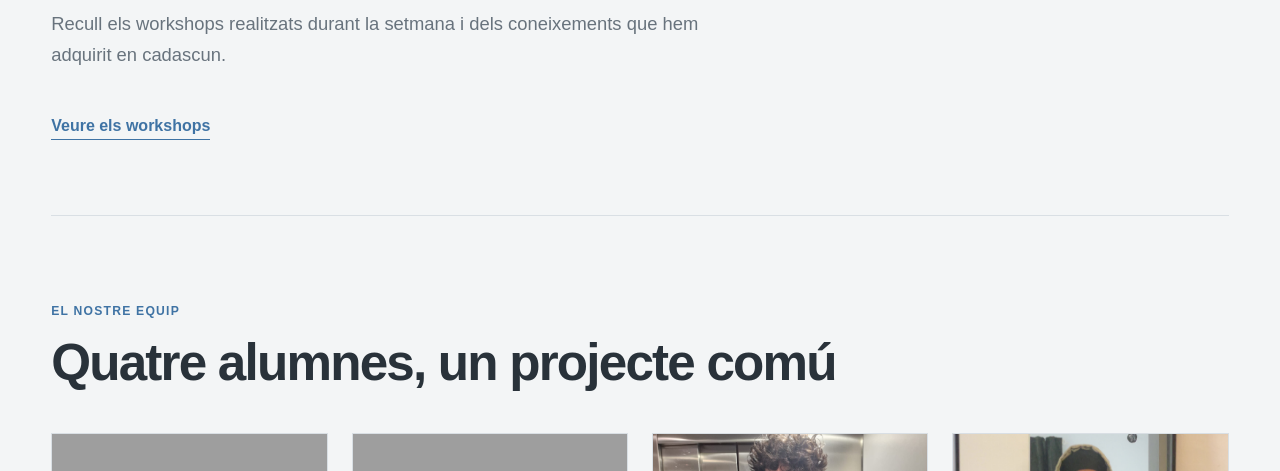
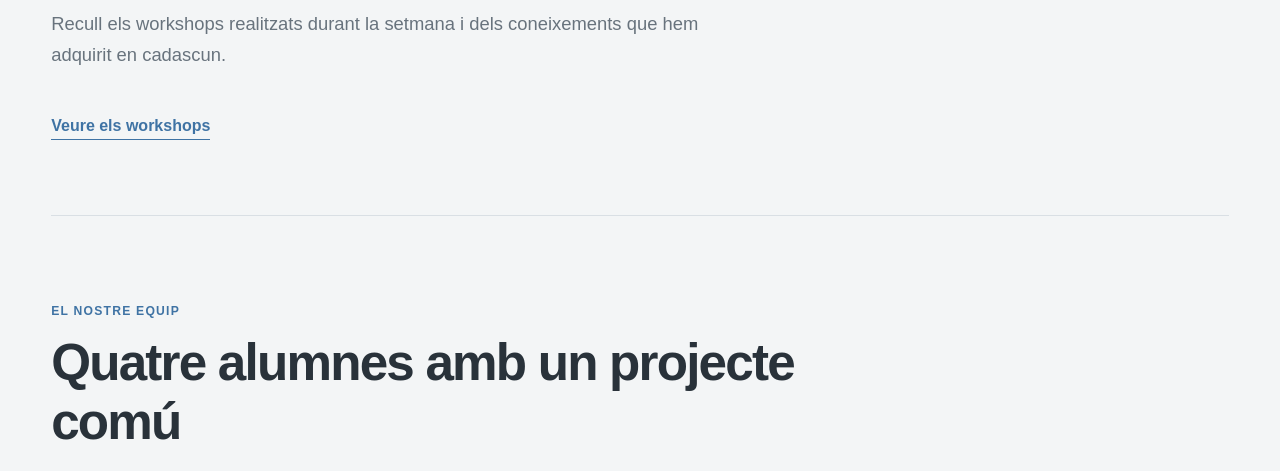
Before and after one commit to Andreu47/Andreu47.github.io, a plain HTML site: page index.html in a window 1280 px wide. Shown: the part 481-952 px from the top of the page. Drawn offline with Linux system fonts and the light colour scheme; grey boxes are pictures that could not be loaded.

Commit message:
Update index.html

```diff
--- a/index.html
+++ b/index.html
@@ -67,7 +67,7 @@
       <div class="section-heading">
         <div>
           <p class="eyebrow">El nostre equip</p>
-          <h2>Quatre alumnes, un projecte comú</h2>
+          <h2>Quatre alumnes amb un projecte comú</h2>
         </div>
       </div>
 
```
